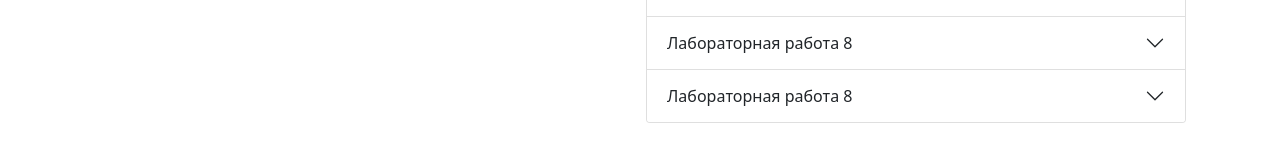
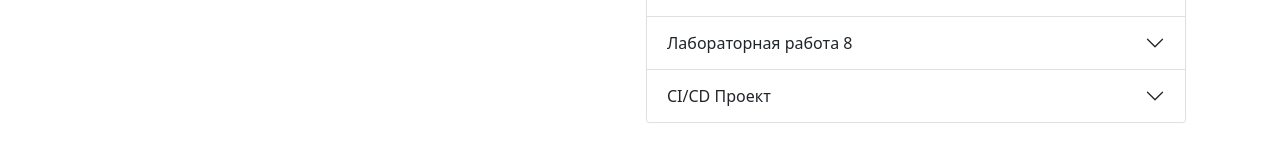
Before and after one commit to yaazzik/yaazzik.github.io, a plain HTML site: page programming.html in a window 1280 px wide. Shown: the part 906-1054 px from the top of the page. Drawn offline with nearby package versions, Linux system fonts and the light colour scheme.

```diff
--- a/programming.html
+++ b/programming.html
@@ -449,7 +449,7 @@
                 <div class="accordion-item">
                     <h2 class="accordion-header" id="headingSevenProj">
                         <button class="accordion-button collapsed" type="button" data-bs-toggle="collapse" data-bs-target="#collapseSevenProj" aria-expanded="false" aria-controls="collapseSevenProj">
-                            Лабораторная работа 8
+                            CI/CD Проект
                         </button>
                     </h2>
                     <div id="collapseSevenProj" class="accordion-collapse collapse" aria-labelledby="headingSevenProj" data-bs-parent="#accordionProgSeven">
```
